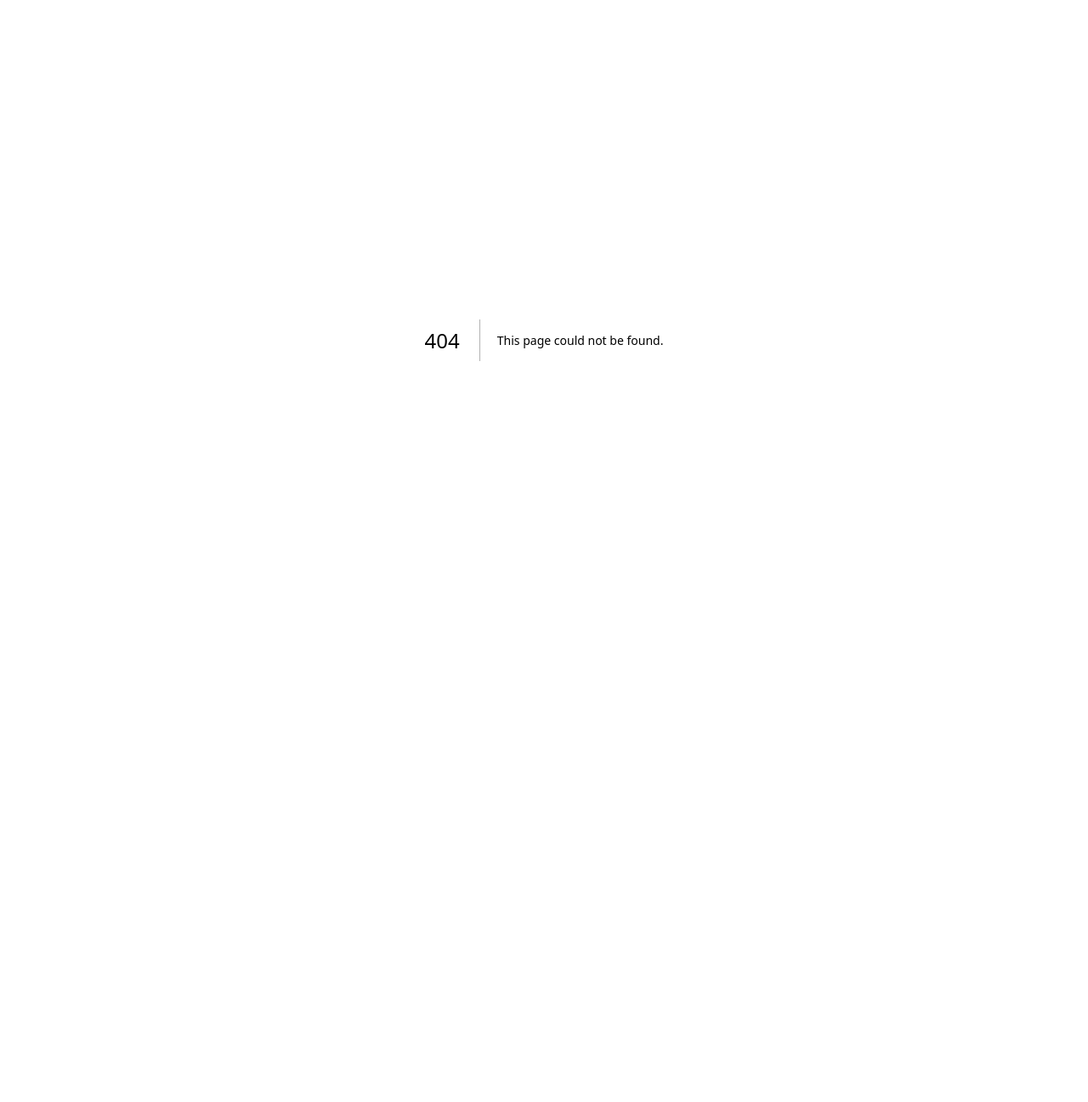
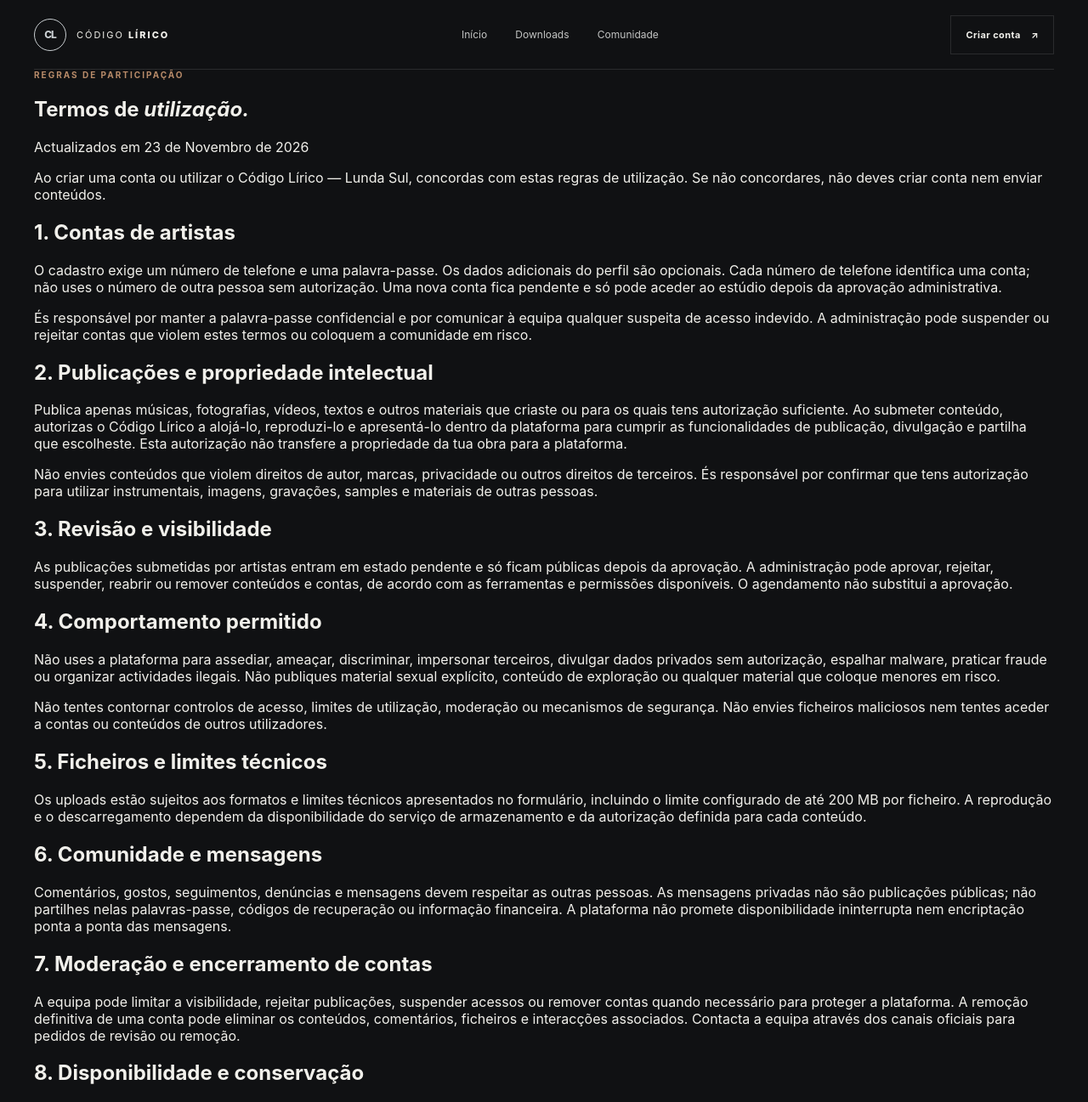
Before and after one commit to mcag72759-svg/Codigo-lirico-lunda-sul, a Next.js app: page /termos in a window 1280 px wide. Before the commit this address had no page. Shown: the top 1297 px of the page at 85% size. Before the commit the page ends 800 px from the top, so only its background shows below. Built offline with nearby package versions, Linux system fonts and the light colour scheme.

Commit message:
Add platform terms of use and content moderation rules

```diff
--- /dev/null
+++ b/src/app/termos/page.tsx
@@ -0,0 +1,58 @@
+import type { Metadata } from "next";
+import Link from "next/link";
+
+export const metadata: Metadata = {
+  title: "Termos de utilização — Código Lírico",
+  description: "Regras para criar conta, publicar conteúdos e participar na comunidade Código Lírico.",
+  alternates: { canonical: "/termos" },
+};
+
+export default function TermsPage() {
+  return <main className="site-shell legal-shell">
+    <header className="site-header">
+      <Link className="brand" href="/" aria-label="Código Lírico — início"><span className="brand-symbol">CL</span><span className="brand-wordmark">CÓDIGO <b>LÍRICO</b></span></Link>
+      <nav className="main-nav" aria-label="Navegação principal"><Link href="/">Início</Link><Link href="/downloads">Downloads</Link><Link href="/comunidade">Comunidade</Link></nav>
+      <Link className="header-cta" href="/artista/cadastro">Criar conta <span>↗</span></Link>
+    </header>
+
+    <section className="legal-page section-wrap">
+      <div className="section-kicker">REGRAS DE PARTICIPAÇÃO</div>
+      <h1>Termos de <em>utilização.</em></h1>
+      <p className="legal-updated">Actualizados em 23 de Novembro de 2026</p>
+      <p>Ao criar uma conta ou utilizar o Código Lírico — Lunda Sul, concordas com estas regras de utilização. Se não concordares, não deves criar conta nem enviar conteúdos.</p>
+
+      <h2>1. Contas de artistas</h2>
+      <p>O cadastro exige um número de telefone e uma palavra-passe. Os dados adicionais do perfil são opcionais. Cada número de telefone identifica uma conta; não uses o número de outra pessoa sem autorização. Uma nova conta fica pendente e só pode aceder ao estúdio depois da aprovação administrativa.</p>
+      <p>És responsável por manter a palavra-passe confidencial e por comunicar à equipa qualquer suspeita de acesso indevido. A administração pode suspender ou rejeitar contas que violem estes termos ou coloquem a comunidade em risco.</p>
+
+      <h2>2. Publicações e propriedade intelectual</h2>
+      <p>Publica apenas músicas, fotografias, vídeos, textos e outros materiais que criaste ou para os quais tens autorização suficiente. Ao submeter conteúdo, autorizas o Código Lírico a alojá-lo, reproduzi-lo e apresentá-lo dentro da plataforma para cumprir as funcionalidades de publicação, divulgação e partilha que escolheste. Esta autorização não transfere a propriedade da tua obra para a plataforma.</p>
+      <p>Não envies conteúdos que violem direitos de autor, marcas, privacidade ou outros direitos de terceiros. És responsável por confirmar que tens autorização para utilizar instrumentais, imagens, gravações, samples e materiais de outras pessoas.</p>
+
+      <h2>3. Revisão e visibilidade</h2>
+      <p>As publicações submetidas por artistas entram em estado pendente e só ficam públicas depois da aprovação. A administração pode aprovar, rejeitar, suspender, reabrir ou remover conteúdos e contas, de acordo com as ferramentas e permissões disponíveis. O agendamento não substitui a aprovação.</p>
+
+      <h2>4. Comportamento permitido</h2>
+      <p>Não uses a plataforma para assediar, ameaçar, discriminar, impersonar terceiros, divulgar dados privados sem autorização, espalhar malware, praticar fraude ou organizar actividades ilegais. Não publiques material sexual explícito, conteúdo de exploração ou qualquer material que coloque menores em risco.</p>
+      <p>Não tentes contornar controlos de acesso, limites de utilização, moderação ou mecanismos de segurança. Não envies ficheiros maliciosos nem tentes aceder a contas ou conteúdos de outros utilizadores.</p>
+
+      <h2>5. Ficheiros e limites técnicos</h2>
+      <p>Os uploads estão sujeitos aos formatos e limites técnicos apresentados no formulário, incluindo o limite configurado de até 200 MB por ficheiro. A reprodução e o descarregamento dependem da disponibilidade do serviço de armazenamento e da autorização definida para cada conteúdo.</p>
+
+      <h2>6. Comunidade e mensagens</h2>
+      <p>Comentários, gostos, seguimentos, denúncias e mensagens devem respeitar as outras pessoas. As mensagens privadas não são publicações públicas; não partilhes nelas palavras-passe, códigos de recuperação ou informação financeira. A plataforma não promete disponibilidade ininterrupta nem encriptação ponta a ponta das mensagens.</p>
+
+      <h2>7. Moderação e encerramento de contas</h2>
+      <p>A equipa pode limitar a visibilidade, rejeitar publicações, suspender acessos ou remover contas quando necessário para proteger a plataforma. A remoção definitiva de uma conta pode eliminar os conteúdos, comentários, ficheiros e interacções associados. Contacta a equipa através dos canais oficiais para pedidos de revisão ou remoção.</p>
+
+      <h2>8. Disponibilidade e conservação</h2>
+      <p>O Código Lírico é um projecto independente. Funcionalidades, limites e disponibilidade podem mudar; não há garantia de que uma publicação, ficheiro ou conta fique armazenado para sempre. Mantém cópias originais dos teus trabalhos e não uses a plataforma como único arquivo dos teus materiais.</p>
+
+      <h2>9. Alterações aos termos</h2>
+      <p>Estes termos podem ser actualizados quando a plataforma evoluir. A data no início da página indica a revisão mais recente. A utilização continuada após uma actualização significa que deves consultar e aceitar a versão publicada.</p>
+
+      <div className="legal-nav"><Link href="/privacidade">Ler a Política de privacidade ↗</Link><Link href="/">Voltar ao Código Lírico ↗</Link></div>
+    </section>
+    <footer className="site-footer"><div className="footer-main"><Link className="footer-brand" href="/"><span className="footer-mark">CL</span><span>CÓDIGO LÍRICO</span></Link><p>Uma plataforma para a cultura independente angolana.</p></div><div className="footer-meta"><Link href="/privacidade">Política de privacidade</Link><span>© {new Date().getFullYear()} · LUNDA SUL, ANGOLA</span></div></footer>
+  </main>;
+}
```
